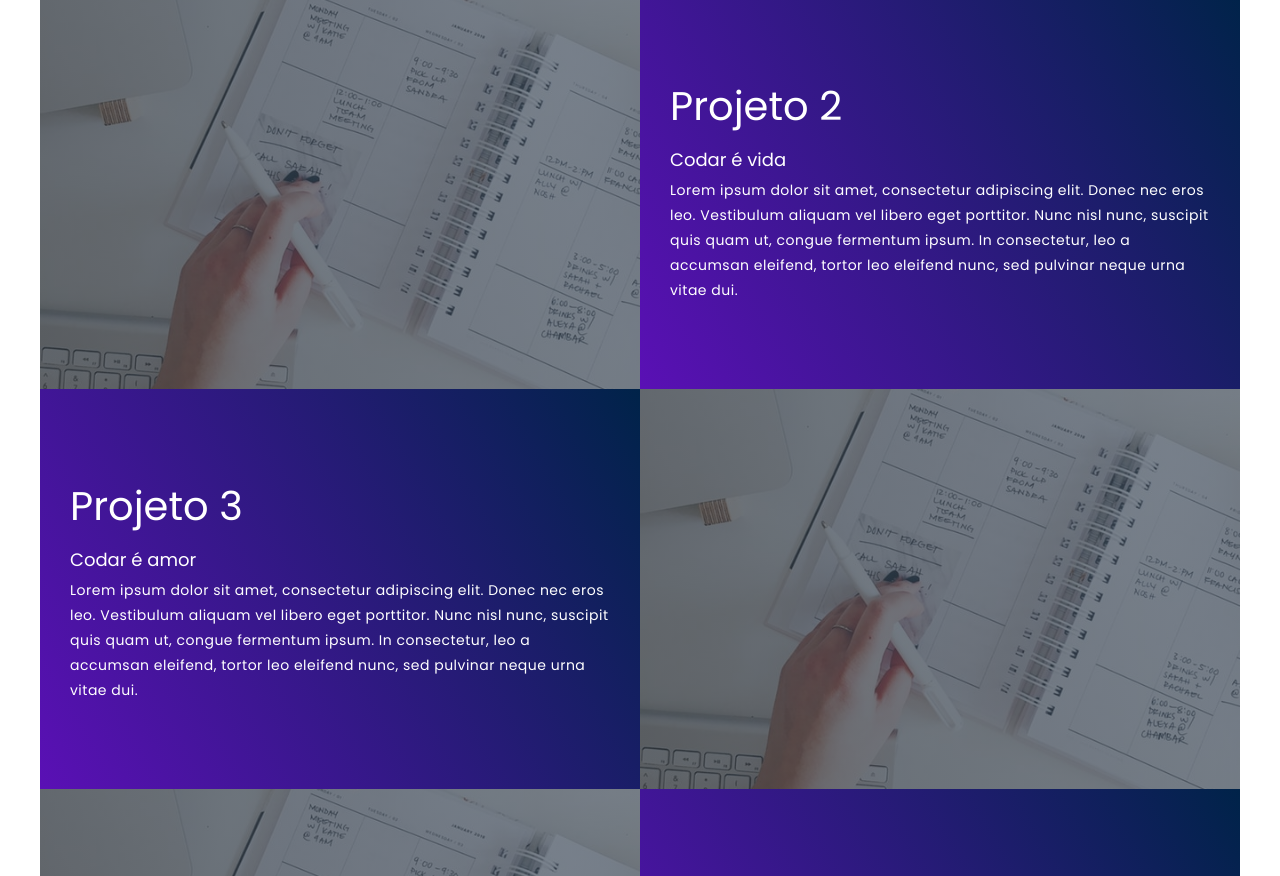
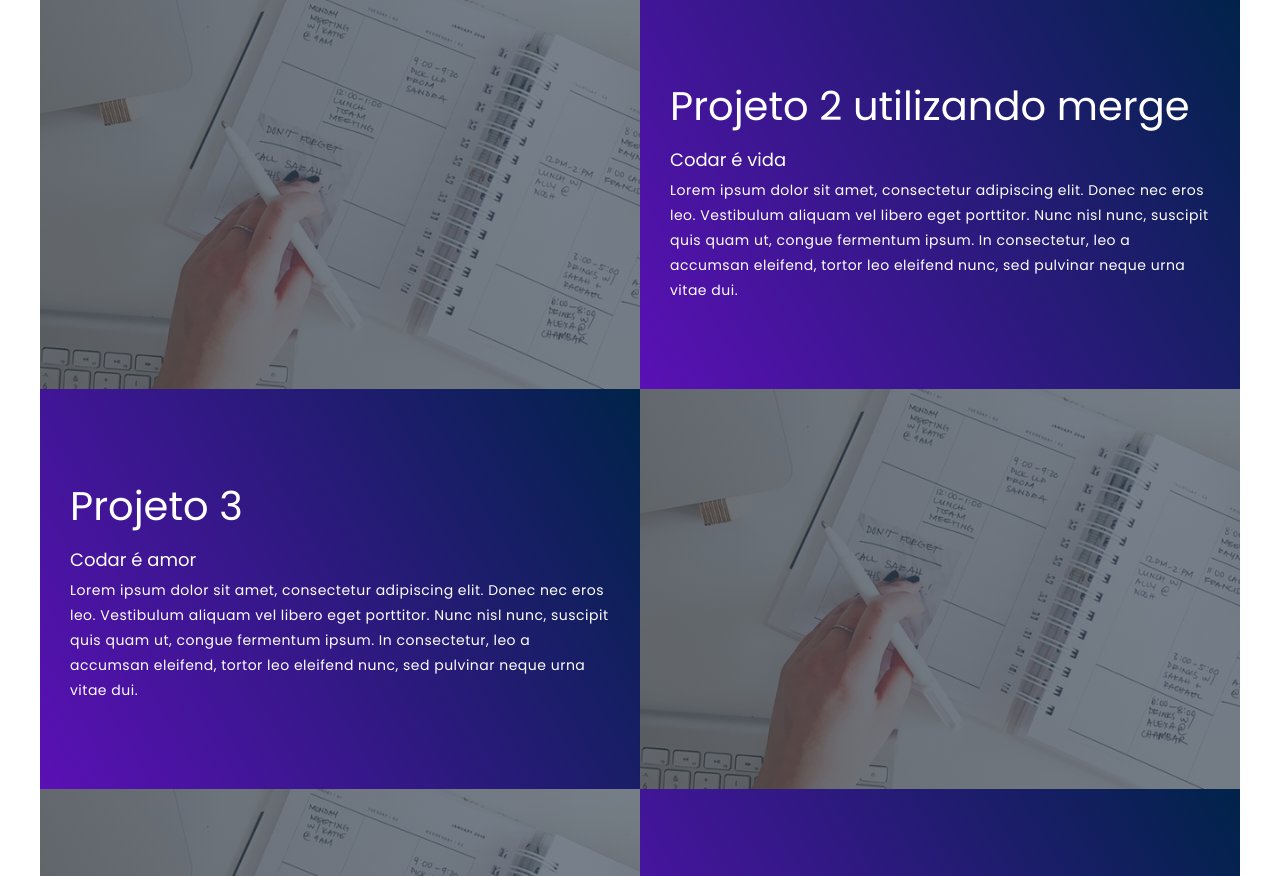
Before and after one commit to Giselle1970/teste, a plain HTML site: page index.html in a window 1280 px wide. Shown: the part 1586-2462 px from the top of the page. Drawn offline with Linux system fonts and the light colour scheme.

Commit message:
upgrate project 2 description

```diff
--- a/index.html
+++ b/index.html
@@ -41,7 +41,7 @@
                 </div>
                 <div class="project-item">
                     <div class="project-info">
-                        <h1>Projeto 2</h1>
+                        <h1>Projeto 2 utilizando merge</h1>
                         <h2>Codar é vida</h2>
                         <p>Lorem ipsum dolor sit amet, consectetur adipiscing elit. Donec nec eros leo. Vestibulum
                             aliquam vel libero eget porttitor. Nunc nisl nunc, suscipit quis quam ut, congue fermentum
```
